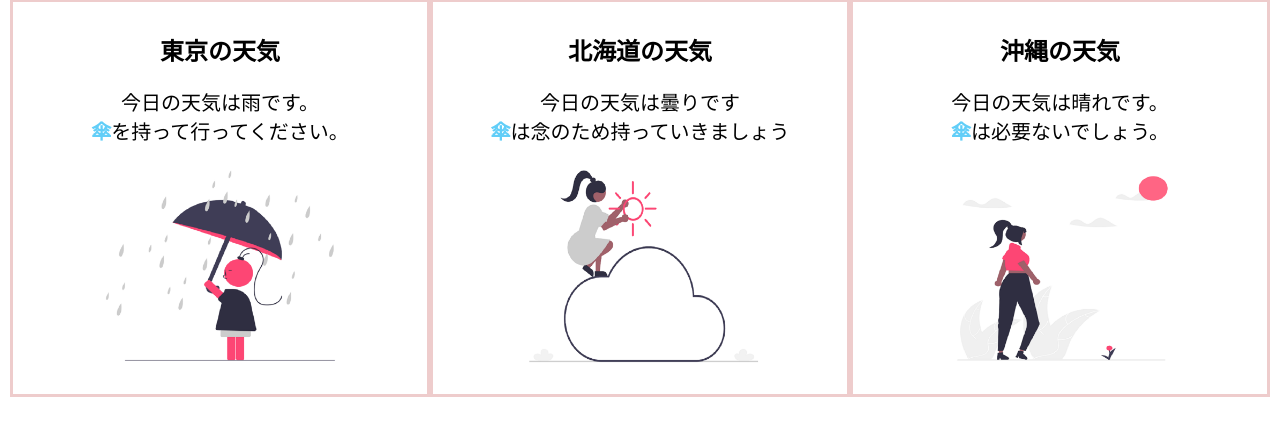
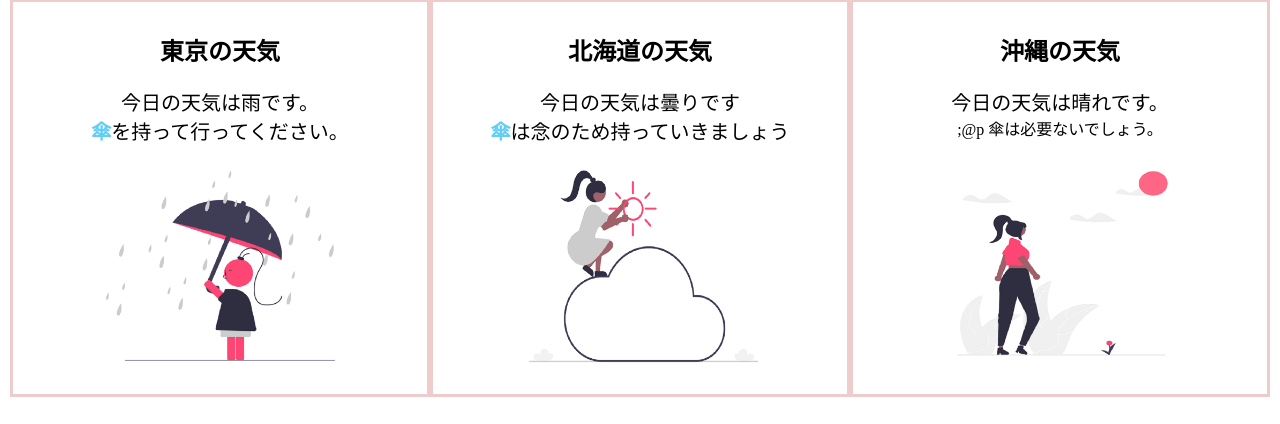
Before and after one commit to bobu2525/html-css-basic-kadai, a plain HTML site: page kadeai_022.html in a window 1280 px wide. Shown: the part 87-511 px from the top of the page. Drawn offline with Linux system fonts and the light colour scheme.

Commit message:
Update kadeai_022.html

```diff
--- a/kadeai_022.html
+++ b/kadeai_022.html
@@ -33,7 +33,9 @@
   <div class="content">
      <h2>沖縄の天気</h2>
      <p class="one">今日の天気は晴れです。</p>
-     <p class="two">傘は必要ないでしょう。</p>
+;@p
+    <k＠p：h所p；。、ぉgjk、。vjk。nkl\*}」」<p class="two">傘は必要ないでしょう。</p\_
+>
      <img src="images\sunny.png">
   </div>
 </div>
```
